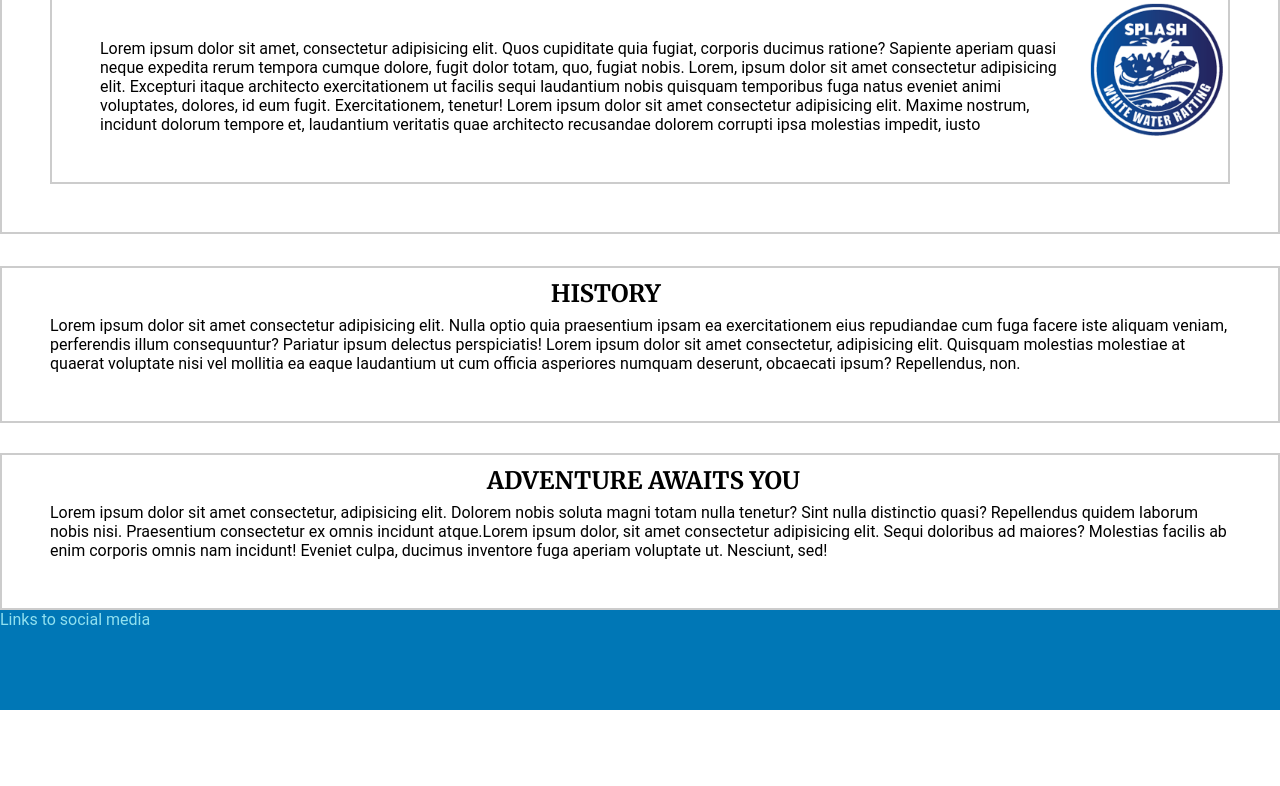
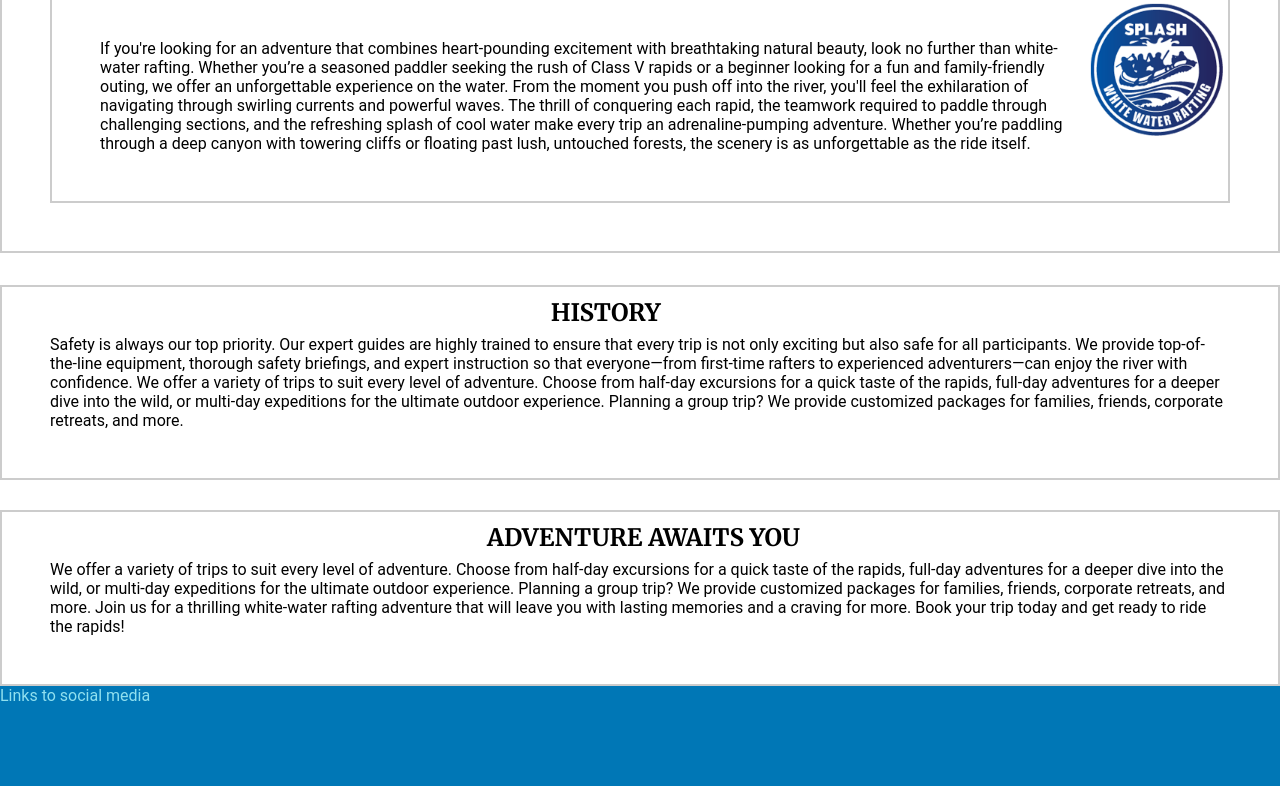
Before and after one commit to edwardsekirangi/wdd130, a plain HTML site: page wwr/about.html in a window 1280 px wide. Shown: the part 297-1083 px from the top of the page. Before the commit the page ends 1007 px from the top, so only its background shows below. Drawn offline with Linux system fonts and the light colour scheme.

Commit message:
debugging

```diff
--- a/wwr/about.html
+++ b/wwr/about.html
@@ -31,20 +31,26 @@
              <!-- This first list will have an image with a class identifier -->
             <h1 class="heading1">WHITE WATER RAFTING</h1>
             <div class="img-paragraph">
-                <img src="images/z-splash.png" alt="Rafting expedition" width="150px" class="rafting-image">
-                <p class="paragraph">Lorem ipsum dolor sit amet, consectetur adipisicing elit. Quos cupiditate quia fugiat, corporis ducimus ratione? Sapiente aperiam quasi neque expedita rerum tempora cumque dolore, fugit dolor totam, quo, fugiat nobis. Lorem, ipsum dolor sit amet consectetur adipisicing elit. Excepturi itaque architecto exercitationem ut facilis sequi laudantium nobis quisquam temporibus fuga natus eveniet animi voluptates, dolores, id eum fugit. Exercitationem, tenetur! Lorem ipsum dolor sit amet consectetur adipisicing elit. Maxime nostrum, incidunt dolorum tempore et, laudantium veritatis quae architecto recusandae dolorem corrupti ipsa molestias impedit, iusto </p>
+                <img src="images/z-splash.png" alt="Rafting expedition" width="150" class="rafting-image">
+                <p class="paragraph">If you're looking for an adventure that combines heart-pounding excitement with breathtaking natural beauty, look no further than white-water rafting. Whether you’re a seasoned paddler seeking the rush of Class V rapids or a beginner looking for a fun and family-friendly outing, we offer an unforgettable experience on the water.
+
+From the moment you push off into the river, you'll feel the exhilaration of navigating through swirling currents and powerful waves. The thrill of conquering each rapid, the teamwork required to paddle through challenging sections, and the refreshing splash of cool water make every trip an adrenaline-pumping adventure. Whether you’re paddling through a deep canyon with towering cliffs or floating past lush, untouched forests, the scenery is as unforgettable as the ride itself. </p>
             </div>
 
         </div>
         <div class="history-div">
             <!-- This is the div for the history -->
             <h2 class="history-heading">HISTORY</h2>
-            <p class="history-text">Lorem ipsum dolor sit amet consectetur adipisicing elit. Nulla optio quia praesentium ipsam ea exercitationem eius repudiandae cum fuga facere iste aliquam veniam, perferendis illum consequuntur? Pariatur ipsum delectus perspiciatis! Lorem ipsum dolor sit amet consectetur, adipisicing elit. Quisquam molestias molestiae at quaerat voluptate nisi vel mollitia ea eaque laudantium ut cum officia asperiores numquam deserunt, obcaecati ipsum? Repellendus, non.</p>
+            <p class="history-text">Safety is always our top priority. Our expert guides are highly trained to ensure that every trip is not only exciting but also safe for all participants. We provide top-of-the-line equipment, thorough safety briefings, and expert instruction so that everyone—from first-time rafters to experienced adventurers—can enjoy the river with confidence.
+
+                We offer a variety of trips to suit every level of adventure. Choose from half-day excursions for a quick taste of the rapids, full-day adventures for a deeper dive into the wild, or multi-day expeditions for the ultimate outdoor experience. Planning a group trip? We provide customized packages for families, friends, corporate retreats, and more.</p>
         </div>
 
         <div class="future-div">
             <h2 class="future-heading">ADVENTURE AWAITS YOU</h2>
-            <p class="future-text"> Lorem ipsum dolor sit amet consectetur, adipisicing elit. Dolorem nobis soluta magni totam nulla tenetur? Sint nulla distinctio quasi? Repellendus quidem laborum nobis nisi. Praesentium consectetur ex omnis incidunt atque.Lorem ipsum dolor, sit amet consectetur adipisicing elit. Sequi doloribus ad maiores? Molestias facilis ab enim corporis omnis nam incidunt! Eveniet culpa, ducimus inventore fuga aperiam voluptate ut. Nesciunt, sed!</p>
+            <p class="future-text">  We offer a variety of trips to suit every level of adventure. Choose from half-day excursions for a quick taste of the rapids, full-day adventures for a deeper dive into the wild, or multi-day expeditions for the ultimate outdoor experience. Planning a group trip? We provide customized packages for families, friends, corporate retreats, and more.
+
+                Join us for a thrilling white-water rafting adventure that will leave you with lasting memories and a craving for more. Book your trip today and get ready to ride the rapids!</p>
 
         </div>
     </main>
```
